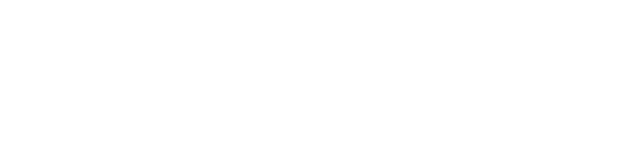
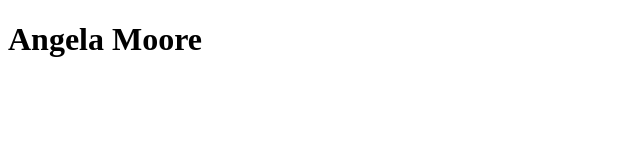
Before and after one commit to Angela-Rene/hello-html, a plain HTML site: page index.html in a window 1280 px wide. Shown: the whole page, without its empty margins (0-640 px from the left). Drawn offline with Linux system fonts and the light colour scheme.

Commit message:
added name

```diff
--- a/index.html
+++ b/index.html
@@ -3,6 +3,7 @@
 <head>
     <title>About Me</title>
 </head>
+<h1>Angela Moore</h1>
 
 
 
```
